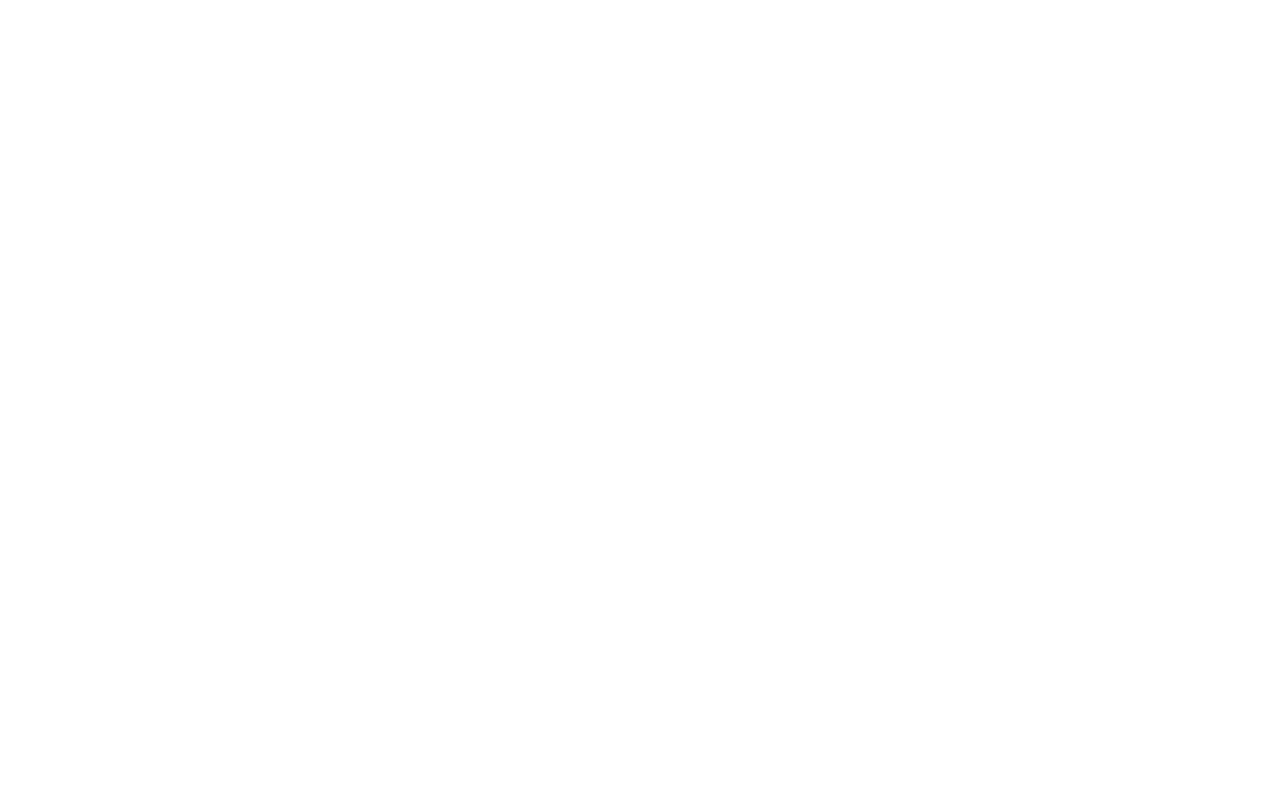
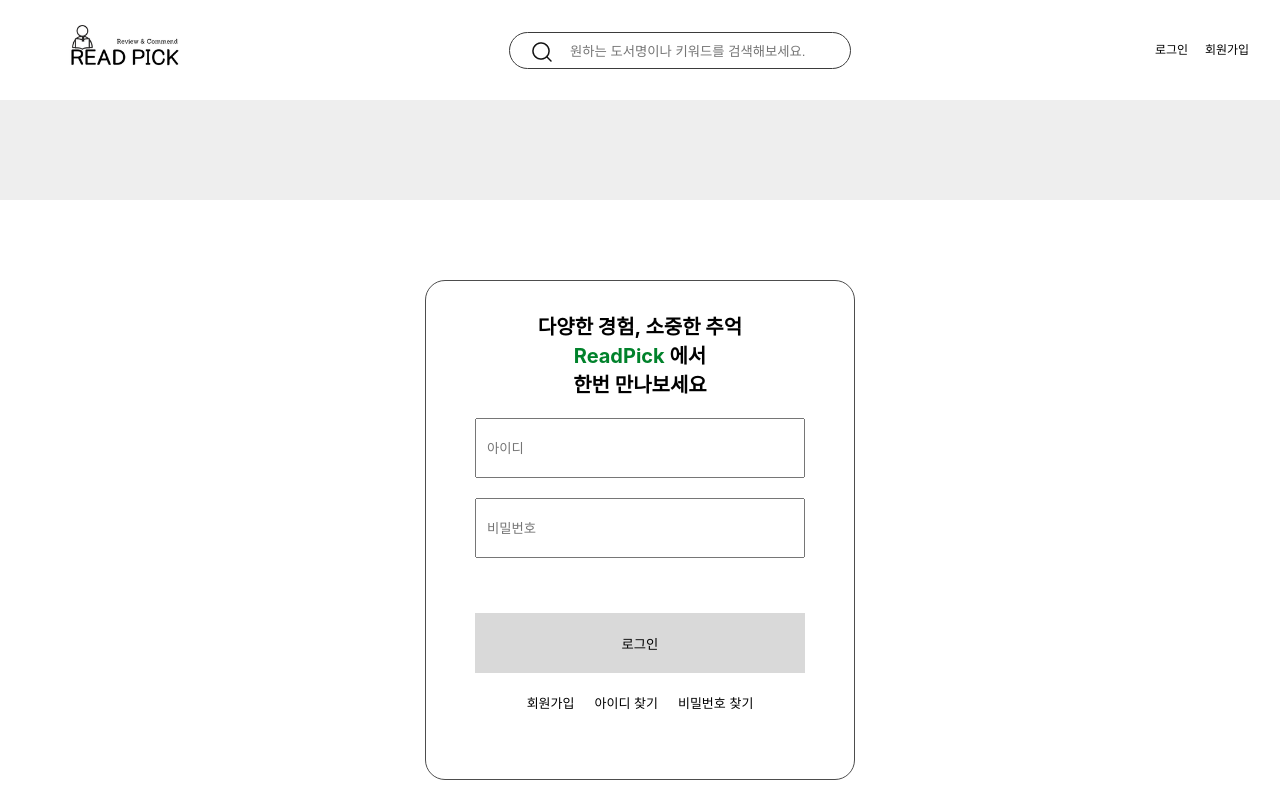
Before and after one commit to Kangeunja/ReadPick-front, a React (Create React App) app: page /login in a window 1280 px wide. Before the commit this address had no page. Shown: the top 800 px of the page. Built offline with nearby package versions, Linux system fonts and the light colour scheme.

Commit message:
로그인 페이지 퍼블작업

```diff
--- a/src/assets/css/index.css
+++ b/src/assets/css/index.css
@@ -45,13 +45,13 @@ a {
   text-decoration: none;
 }
 
-.container {
+/* header */
+.header {
   width: 100%;
   height: 100px;
   /* background-color: rgb(0, 132, 37); */
 }
 
-/* header */
 .content {
   width: 1230px;
   height: 100px;
@@ -552,3 +552,70 @@ a {
 .footer-right-time p {
   flex: 1;
 }
+
+/* login */
+.sub-img {
+  width: 100%;
+  height: 100px;
+  background-color: #eeeeee;
+}
+
+.login-wrap {
+  width: 430px;
+  height: 500px;
+  border: 1px solid #4d4d4d;
+  border-radius: 20px;
+  margin: 80px auto;
+  padding: 30px;
+  box-sizing: border-box;
+}
+
+.login-title {
+  text-align: center;
+  font-size: 20px;
+  font-weight: bold;
+  margin-bottom: 20px;
+}
+
+.login-title span {
+  color: #00822b;
+}
+
+.input-wrap {
+  width: 100%;
+  display: flex;
+  flex-direction: column;
+  align-items: center;
+  border-radius: 5px;
+  font-size: 18px;
+}
+
+.id,
+.pw {
+  width: 330px;
+  height: 60px;
+  margin-bottom: 20px;
+  padding: 10px;
+  box-sizing: border-box;
+}
+
+.login-button {
+  width: 330px;
+  height: 60px;
+  border: none;
+  margin-top: 35px;
+  background-color: #d9d9d9;
+}
+
+.login-bottom {
+  width: 100%;
+  display: flex;
+  justify-content: center;
+  font-size: 13px;
+  margin-top: 20px;
+}
+
+.log-in,
+.find-id {
+  margin-right: 20px;
+}
--- /dev/null
+++ b/src/component/login/Login.tsx
@@ -0,0 +1,38 @@
+const Login = () => {
+  return (
+    <>
+      <div className="sub-img"></div>
+      <div className="login-wrap">
+        <div className="login-title">
+          다양한 경험, 소중한 추억
+          <br />
+          <span>ReadPick</span> 에서 <br />
+          한번 만나보세요
+        </div>
+        <div className="input-wrap">
+          <input
+            className="id"
+            type="text"
+            placeholder="아이디"
+            maxLength={15}
+          />
+          <input
+            className="pw"
+            type="password"
+            placeholder="비밀번호"
+            maxLength={15}
+          />
+          <button type="button" className="login-button">
+            로그인
+          </button>
+          <div className="login-bottom">
+            <div className="log-in">회원가입</div>
+            <div className="find-id">아이디 찾기</div>
+            <div className="find-pw">비밀번호 찾기</div>
+          </div>
+        </div>
+      </div>
+    </>
+  );
+};
+export default Login;
--- a/src/layouts/header/Header.tsx
+++ b/src/layouts/header/Header.tsx
@@ -1,10 +1,8 @@
-import React from "react";
-
 const Header = () => {
   return (
+    <div className="header">
       <div className="content">
         <div className="logo"></div>
-      {/* <input type="text" className="search" /> */}
         <div className="search-bar">
           <i className="search-icon"></i>
           <input
@@ -18,6 +16,7 @@ const Header = () => {
           <p>회원가입</p>
         </div>
       </div>
+    </div>
   );
 };
 
--- a/src/layouts/nav/index.tsx
+++ b/src/layouts/nav/index.tsx
@@ -4,12 +4,13 @@ import Footer from "../footer/Footer";
 
 const Layout = ({ children }: { children: React.ReactNode }) => {
   return (
-    <div className="container">
+    <>
       {/* 헤더 */}
       <Header />
       {children}
+      {/* 푸터 */}
       <Footer />
-    </div>
+    </>
   );
 };
 
--- a/src/router/index.tsx
+++ b/src/router/index.tsx
@@ -1,8 +1,9 @@
 import React from "react";
-import { RecoilRoot } from "recoil";
 import { BrowserRouter, Route, Routes } from "react-router-dom";
+
+import Layout from "../layouts/nav";
 import Main from "../component/main/Main";
-import Layout from "../layouts/nav";
+import Login from "../component/login/Login";
 
 const BrowserRouterDom = () => {
   return (
@@ -16,6 +17,14 @@ const BrowserRouterDom = () => {
             </Layout>
           }
         ></Route>
+        <Route
+          path="/login"
+          element={
+            <Layout>
+              <Login />
+            </Layout>
+          }
+        ></Route>
       </Routes>
     </BrowserRouter>
   );
```
Also changed, not shown: tsconfig.json (+33 -12 lines). Lines whose indentation alone changed are shown as unchanged.
